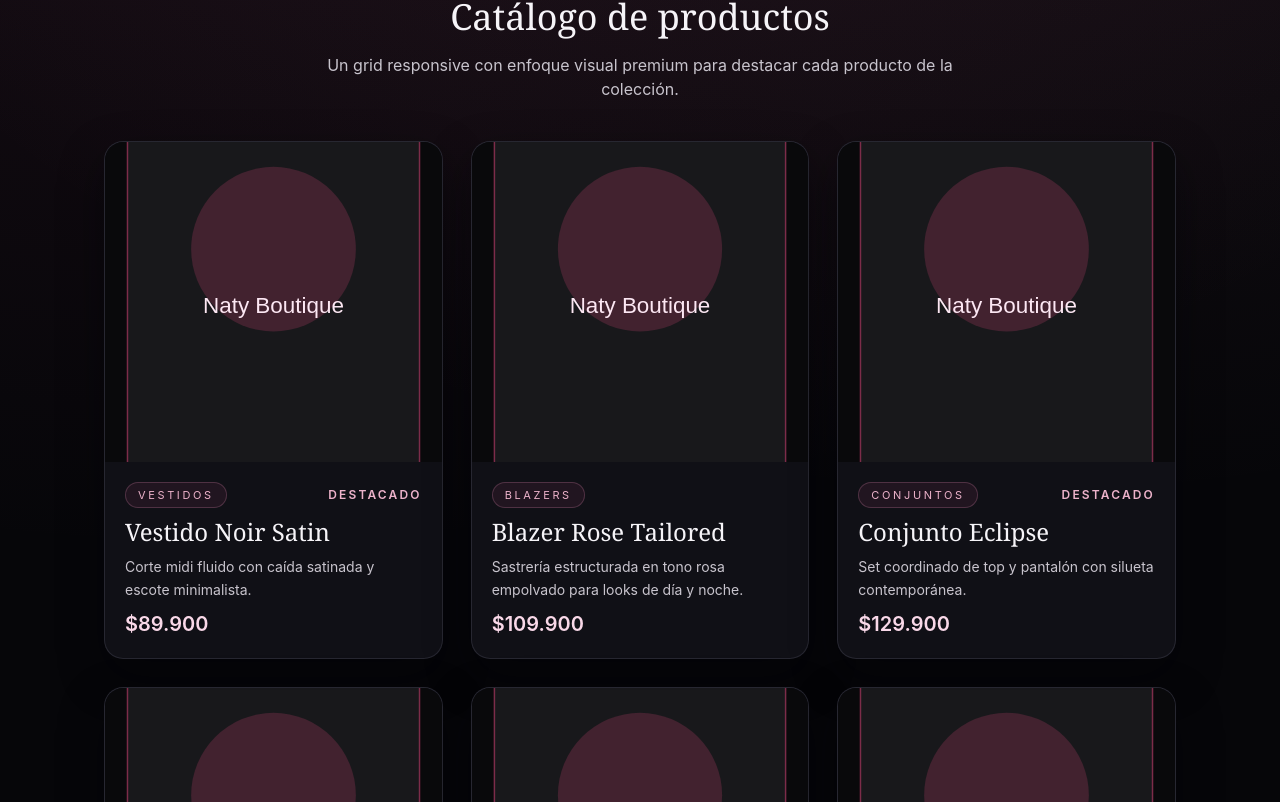
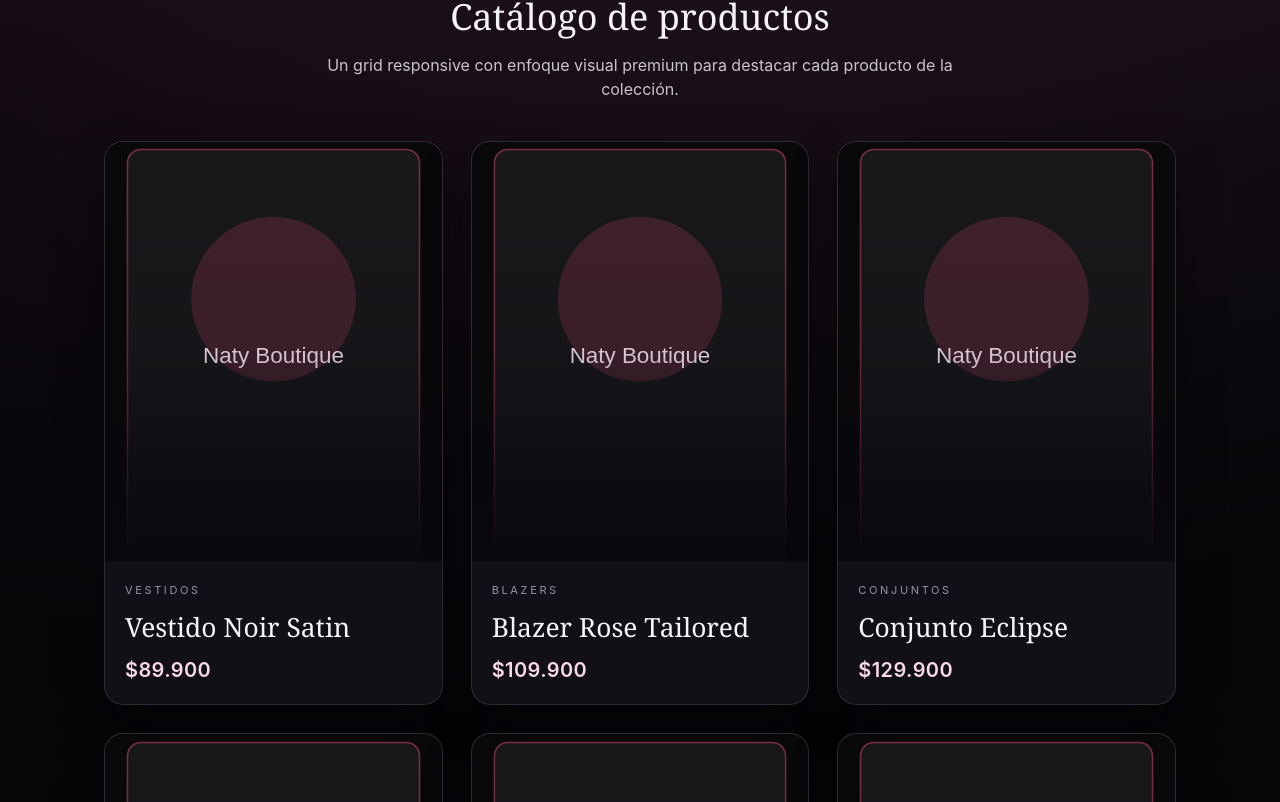
Before and after one commit to damianfortunesky/landing-page-naty, a Next.js app: page / in a window 1280 px wide. Shown: the part 1538-2340 px from the top of the page. Built offline with nearby package versions, Linux system fonts and the light colour scheme.

Commit message:
Refine product card with premium visual hierarchy

```diff
--- a/components/ui/product-card.tsx
+++ b/components/ui/product-card.tsx
@@ -3,32 +3,29 @@ import type { Product } from "@/data/products";
 
 interface ProductCardProps {
   product: Product;
+  className?: string;
 }
 
-export function ProductCard({ product }: ProductCardProps) {
+export function ProductCard({ product, className }: ProductCardProps) {
   return (
-    <article className="surface-card group premium-hover overflow-hidden">
-      <div className="relative h-80 overflow-hidden">
+    <article
+      className={`group relative overflow-hidden rounded-2xl border border-rose-200/15 bg-surface-elevated/95 shadow-card transition duration-500 ease-premium hover:-translate-y-1 hover:border-rose-300/35 hover:shadow-glow ${className ?? ""}`}
+    >
+      <div className="relative aspect-[4/5] overflow-hidden">
         <Image
           src={product.image}
           alt={product.name}
           fill
-          className="object-cover transition duration-500 ease-premium group-hover:scale-105"
-          sizes="(max-width: 768px) 100vw, (max-width: 1200px) 50vw, 33vw"
+          className="object-cover object-center transition duration-700 ease-premium group-hover:scale-[1.04]"
+          sizes="(max-width: 640px) 100vw, (max-width: 1200px) 50vw, 33vw"
         />
+        <div className="pointer-events-none absolute inset-0 bg-gradient-to-t from-[#08080d] via-[#08080d]/15 to-transparent" />
       </div>
-      <div className="space-y-2 p-5">
-        <div className="flex items-center justify-between gap-3">
-          <p className="badge-premium">{product.category}</p>
-          {product.featured ? (
-            <span className="text-xs font-semibold uppercase tracking-[0.18em] text-rose-200">Destacado</span>
-          ) : null}
-        </div>
-        <h3 className="font-display text-2xl text-text-primary">{product.name}</h3>
-        {product.shortDescription ? (
-          <p className="text-sm leading-relaxed text-text-secondary">{product.shortDescription}</p>
-        ) : null}
-        <p className="text-xl font-semibold text-rose-100">{product.price}</p>
+
+      <div className="space-y-3 p-5">
+        <p className="text-[11px] uppercase tracking-[0.24em] text-text-muted">{product.category}</p>
+        <h3 className="font-display text-2xl leading-tight text-text-primary md:text-[1.65rem]">{product.name}</h3>
+        <p className="text-xl font-semibold tracking-[0.02em] text-rose-100">{product.price}</p>
       </div>
     </article>
   );
```
